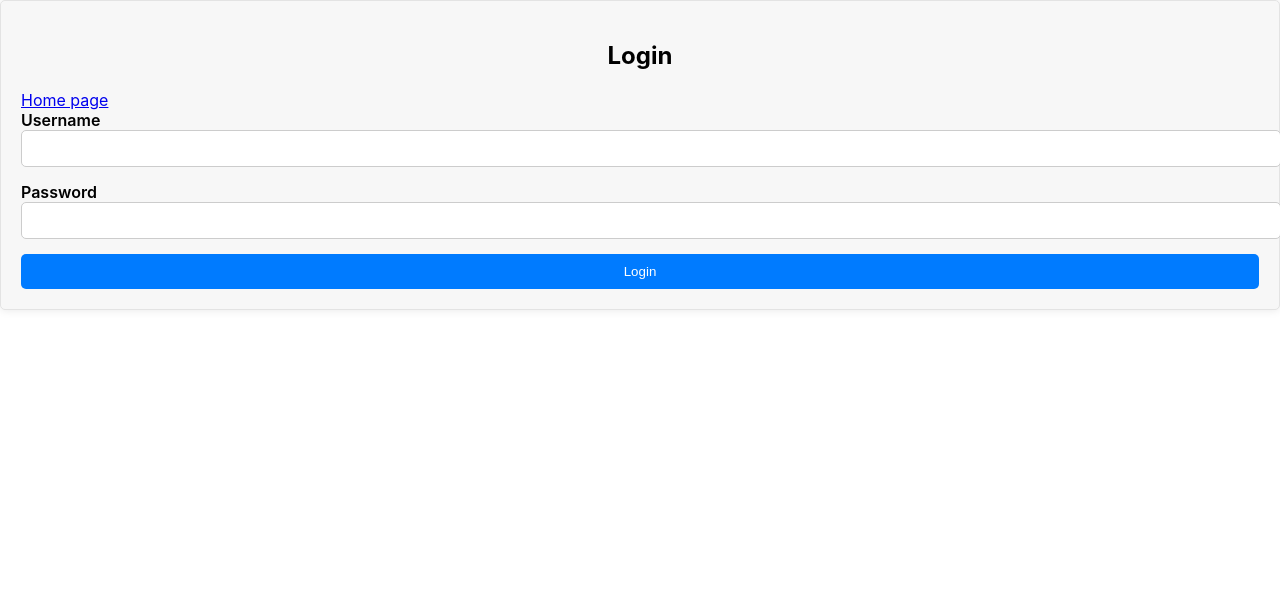
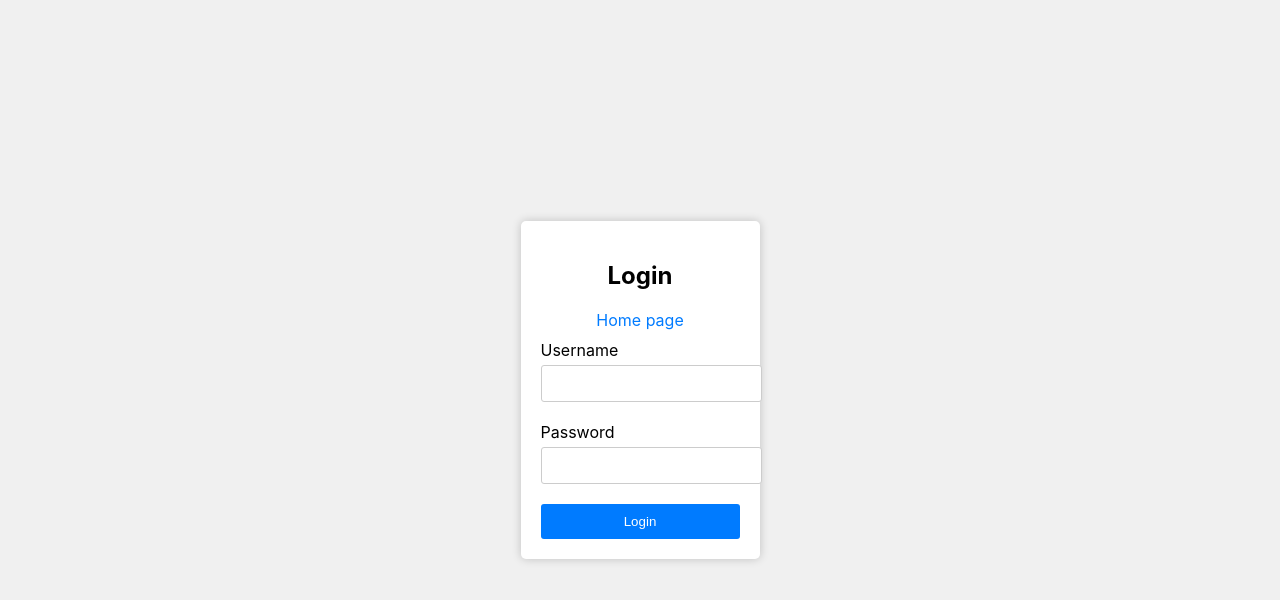
Before and after one commit to SmoczaSkala/CMS, a React (Create React App) app: page /Login in a window 1280 px wide. Shown: the top 600 px of the page. Built offline with nearby package versions, Linux system fonts and the light colour scheme.

Commit message:
naprawa logout

```diff
--- a/src/components/dashboard/dashboard.jsx
+++ b/src/components/dashboard/dashboard.jsx
@@ -1,8 +1,6 @@
 import { useContext, useEffect, useState } from "react";
 import { AppContext } from "./../context/app.context";
 import { Link } from "react-router-dom";
-import Footer from "../footer/footer";
-import Slider from "../slider/slider";
 import "./dashboard.scss";
 
 const Dashboard = () => {
@@ -32,6 +30,7 @@ const Dashboard = () => {
   const handleLogout = () => {
     setLogged(false);
     sessionStorage.removeItem("isLogged");
+    window.location.href = "/login";
   };
 
   useEffect(() => {
@@ -85,7 +84,6 @@ const Dashboard = () => {
             {sliderState ? "OFF" : "ON"}
           </button>
         </div>
-        <Slider />
         <div className="Sett">
           <h2>Zmień linki obrazków w sliderze</h2>
           <input
@@ -112,7 +110,6 @@ const Dashboard = () => {
           <h2>Edytuj stopkę</h2>
           <textarea value={footerText} onChange={handleFooterTextChange} />
           <button onClick={handleSaveImages}>Zapisz w Stopce</button>
-          <Footer updatedText={footerText} />
         </div>
         <div className="Sett">
           <h2>Zmień kolejność nagłówków</h2>
--- a/src/components/footer/footer.jsx
+++ b/src/components/footer/footer.jsx
@@ -5,7 +5,7 @@ const Footer = () => {
   const [footerText, setFooterText] = useState("");
 
   useEffect(() => {
-    const savedFooterText = localStorage.getItem("footerText");
+    const savedFooterText = sessionStorage.getItem("footerText");
     if (savedFooterText) {
       setFooterText(savedFooterText);
     }
--- a/src/components/loginForm/loginForm.scss
+++ b/src/components/loginForm/loginForm.scss
@@ -1,68 +1,70 @@
-.login-form {
-  background-color: #f7f7f7;
-  padding: 20px;
-  border: 1px solid #e3e3e3;
-  border-radius: 5px;
-  box-shadow: 0px 0px 10px rgba(0, 0, 0, 0.1);
-
-  .link-to-home {
-    color: #007bff;
-    text-decoration: none;
-    margin-top: 10px;
+.container {
   display: flex;
-    transition: color 0.3s;
-    text-align: center;
-    justify-content: end;
-    align-items: end;
+  justify-content: center;
+  align-items: center;
+  height: 100vh;
+  background-color: #f0f0f0;
 }
 
-  .link-to-home:hover {
-    color: #0d5eb5;
-  }
+.login-form {
+  background-color: #fff;
+  padding: 20px;
+  border-radius: 5px;
+  box-shadow: 0 0 10px rgba(0, 0, 0, 0.2);
 
   h2 {
     text-align: center;
     margin-bottom: 20px;
   }
 
-  .form-group {
-    margin-bottom: 15px;
-
   label {
     display: block;
-      font-weight: 600;
+    margin-bottom: 5px;
   }
 
-    input {
+  .form-group {
+    margin-bottom: 20px;
+  }
+
+  .form-control {
     width: 100%;
     padding: 10px;
     border: 1px solid #ccc;
-      border-radius: 5px;
+    border-radius: 3px;
+    transition: border-color 0.2s;
+
+    &:focus {
+      border-color: #007bff;
+    }
   }
 
   .error-message {
-      color: #ff0000;
+    color: red;
     font-size: 14px;
-      margin-top: 5px;
-    }
+    margin-top: 10px;
   }
 
   button {
+    display: block;
     width: 100%;
     padding: 10px;
     background-color: #007bff;
     color: #fff;
     border: none;
-    border-radius: 5px;
+    border-radius: 3px;
     cursor: pointer;
-  }
-  button:hover {
-    background-color: #0d5eb5;
+    transition: background-color 0.2s;
+
+    &:hover {
+      background-color: #0056b3;
     }
   }
 
-@media (max-width: 768px) {
-  .login-form {
-    width: 100%;
+  a {
+    display: block;
+    text-align: center;
+    margin-bottom: 10px;
+    text-decoration: none;
+    color: #007bff;
   }
 }
```
Also changed, not shown: src/components/loginForm/loginForm.jsx (+0 -65 lines). Lines whose indentation alone changed are shown as unchanged.
